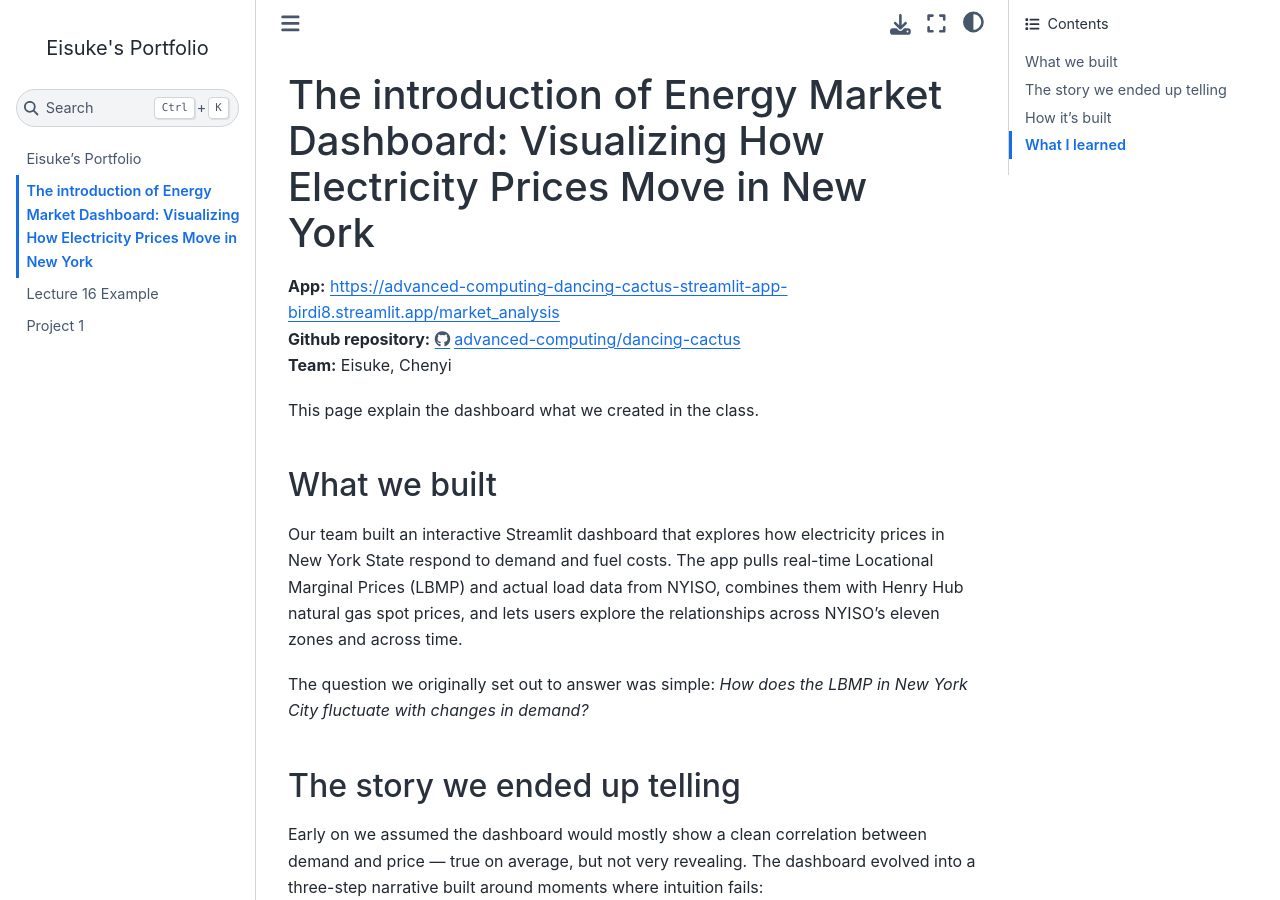
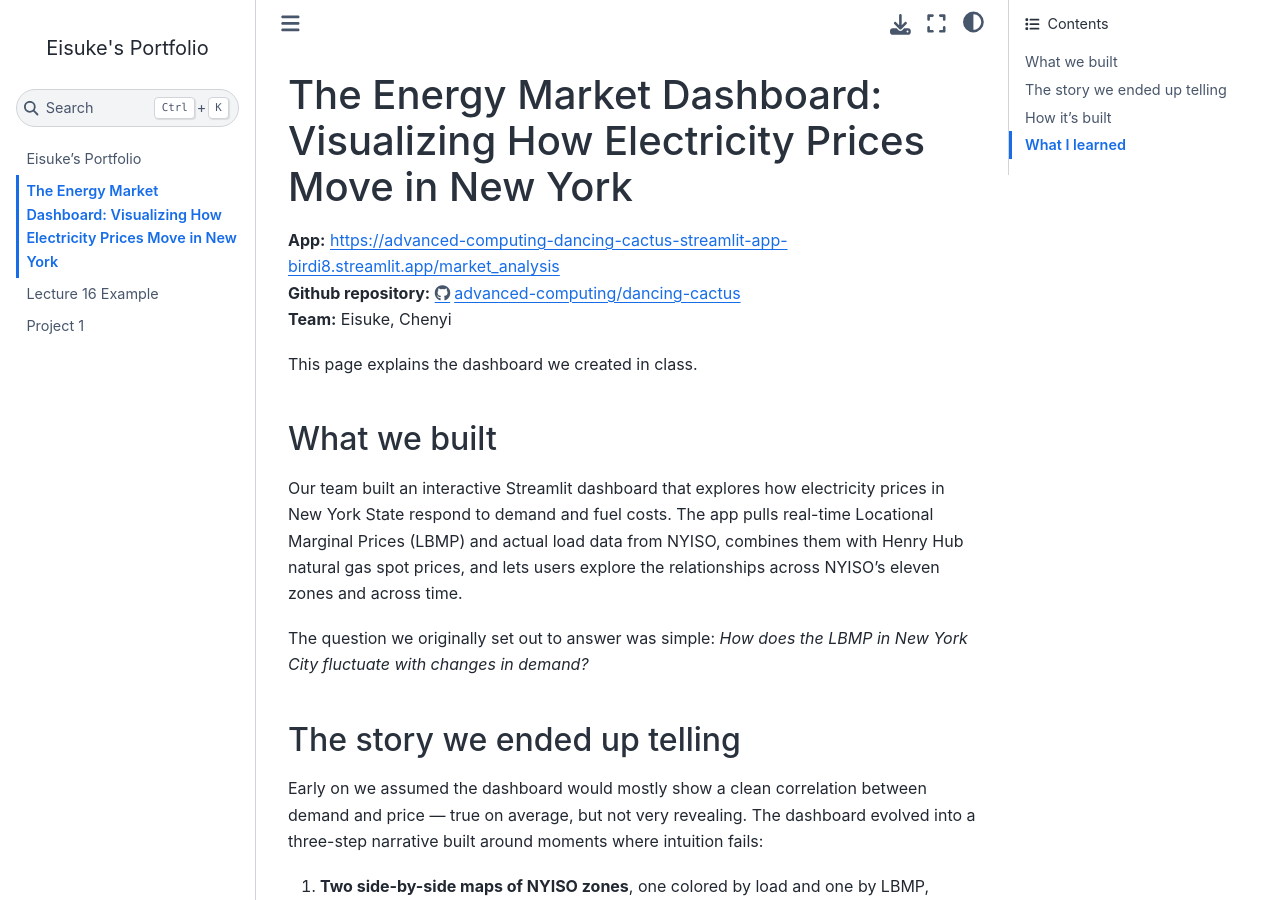
Before and after one commit to eisuke0912/eisuke.github.io, a Jupyter Book: the page built from personal_writeup.md, in a window 1280 px wide and 900 px high. Built offline with Jupyter Book 1.0.4 settings and Sphinx 7.4.7 and the Sphinx Book theme 1.1.4, drawn with Linux system fonts in a browser that asks for light colours; pages that are not in the unit, such as notebooks, are missing from menus; a script that is not in the unit is left out; comment, search, counter and statistics services are not loaded; some of the changed text lies outside the part shown.

Commit message:
update writeup

```diff
--- a/personal_writeup.md
+++ b/personal_writeup.md
@@ -1,10 +1,10 @@
-# The introduction of Energy Market Dashboard: Visualizing How Electricity Prices Move in New York
+# The Energy Market Dashboard: Visualizing How Electricity Prices Move in New York
 
 **App:** https://advanced-computing-dancing-cactus-streamlit-app-birdi8.streamlit.app/market_analysis<br>
 **Github repository:** https://github.com/advanced-computing/dancing-cactus<br>
 **Team:** Eisuke, Chenyi
 
-This page explain the dashboard what we created in the class.
+This page explains the dashboard we created in class.
 
 ## What we built
 
@@ -22,6 +22,7 @@
 ![A scatter plot of load vs. LBMP](images/scatter_plot.png)
 3. **A dual-axis time series of LBMP and Henry Hub gas prices** shows that fuel costs — the other obvious explanatory variable — also fail to account for the spikes, pointing toward structural factors like transmission congestion and the local generation mix.
 ![A dual-axis time series of LBMP and Henry Hub gas prices](images/comparison_chart.png)
+
 The dashboard is not meant to give a single answer. It walks a policymaker from "demand drives price" to "price is shaped by *where* demand occurs within a constrained grid."
 
 
```
Also changed, not shown: other parts of personal_writeup.md (+1 -1 lines).
